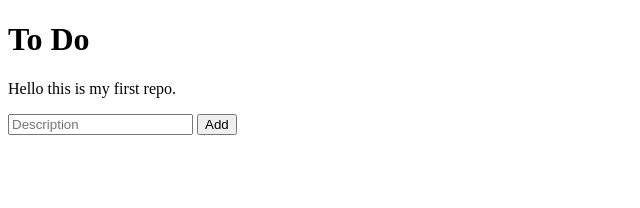
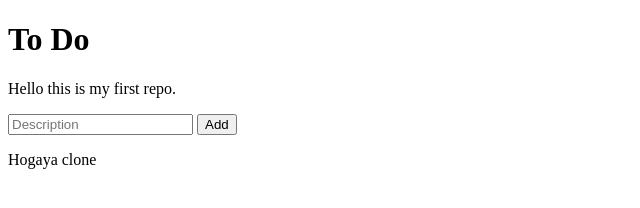
Before and after one commit to apurvabanka/MyFirstRepo, a plain HTML site: page index.html in a window 1280 px wide. Shown: the whole page, without its empty margins (0-640 px from the left). Drawn offline with Linux system fonts and the light colour scheme.

Commit message:
first_commit"

```diff
--- a/index.html
+++ b/index.html
@@ -12,5 +12,6 @@ function add()
 <p>Hello this is my first repo.</p>
 <input type="text" placeholder="Description" id="todo">
 <button onclick="add">Add</button>
+<p> Hogaya clone</p>
 </body>
 </html>
```
